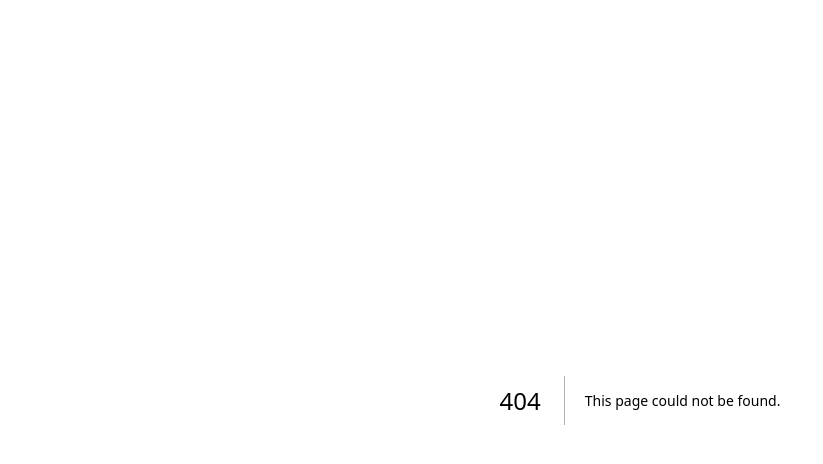
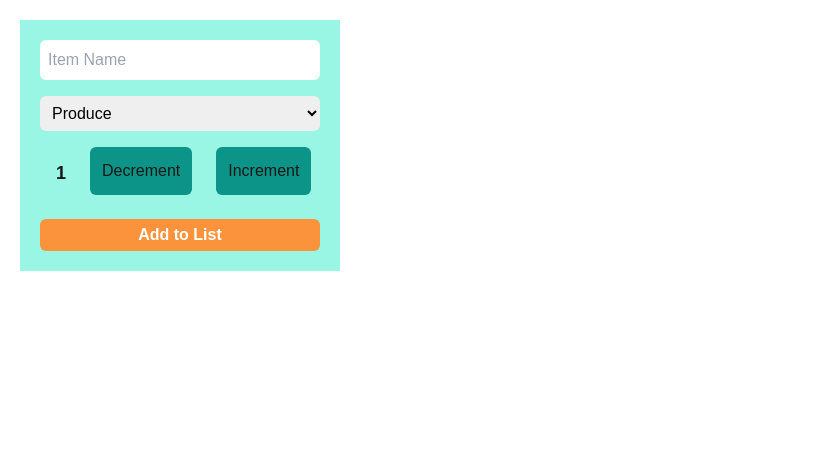
Before and after one commit to Kikunoha/cprg306-assignments, a Next.js app: page /week-5 in a window 1280 px wide. Before the commit this address had no page. Shown: the top 464 px of the page, without its empty margins (0-823 px from the left). Built offline with nearby package versions, Linux system fonts and the light colour scheme.

Commit message:
Week 5 Assignment

```diff
--- a/app/page.js
+++ b/app/page.js
@@ -6,6 +6,7 @@
         <p><Link href="/week-2">Week 2 Assignment</Link></p>
         <p><Link href="/week-3">Week 3 Assignment</Link></p>
         <p><Link href="/week-4">Week 4 Assignment</Link></p>
+        <p><Link href="/week-5">Week 5 Assignment</Link></p>
       </main>
     );
 }
--- /dev/null
+++ b/app/week-5/new-item.js
@@ -0,0 +1,50 @@
+"use client"
+import { useState } from "react"
+export default function NewItem()
+{
+    const [quantity, setQuantity] = useState(1);
+    const decrement = () => {if (quantity > 1) {setQuantity(quantity - 1)}};
+    const increment = () => {if (quantity < 20) {setQuantity(quantity + 1)}};
+    const [name, setName] = useState("");
+    const [category, setCategory] = useState("produce");
+    const handleSubmit = (event) => {
+        event.preventDefault();
+        const item = {name, quantity, category};
+        console.log(item);
+        alert(`Successfully Added ${quantity} ${name} to ${category}`);
+        setName("");
+        setCategory("produce");
+        setQuantity(1);
+    }
+    return(
+        <main className = "w-80 bg-teal-200 p-1 m-5 flex">
+            <form onSubmit = {handleSubmit} className = "p-4">
+                <input name = "name" type = "text" value = {name} onChange = {(n) => setName(n.target.value)} placeholder = "Item Name" required className = "w-full rounded-md p-2 mb-4 text-black"/>
+
+                <select name = "category" value = {category} onChange = {(n) => setCategory(n.target.value)} className = "w-full rounded-md p-2 mb-4 text-black">
+                    <option value = "produce">Produce</option>
+                    <option value = "dairy">Dairy</option>
+                    <option value = "bakery">Bakery</option>
+                    <option value = "meat">Meat</option>
+                    <option value = "frozen foods">Frozen Foods</option>
+                    <option value = "canned goods">Canned Goods</option>
+                    <option value="dry goods">Dry Goods</option>
+                    <option value = "beverages">Beverages</option>
+                    <option value = "snacks">Snacks</option>
+                    <option value = "household">Household</option>
+                    <option value = "other">Other</option>
+                </select>
+
+                <div className="flex">
+                    <p className = "text-lg font-bold m-5 -translate-y-2 -translate-x-1 text-center">{quantity}</p>
+                    <div>
+                    <button type="button" onClick = {(n) => setQuantity(decrement)} className = "p-3 mr-3 bg-teal-600 hover:bg-slate-500 rounded-md" disabled = {quantity <= 1}>Decrement</button>
+                    <button type="button" onClick = {(n) => setQuantity(increment)} className = "p-3 ml-3 bg-teal-600 hover:bg-slate-500 rounded-md" disabled = {quantity >= 20}>Increment</button>
+                    </div>
+                </div>
+
+                <button type="submit" className="w-full mt-1 py-1 p-4 bg-orange-400 text-white font-bold rounded-md hover:bg-orange-600">Add to List</button>
+            </form>
+        </main>
+    );
+}
--- /dev/null
+++ b/app/week-5/page.js
@@ -0,0 +1,9 @@
+import NewItem from "./new-item";
+export default function Page()
+{
+    return(
+        <main>
+            <NewItem/>
+        </main>
+    )
+}
```
